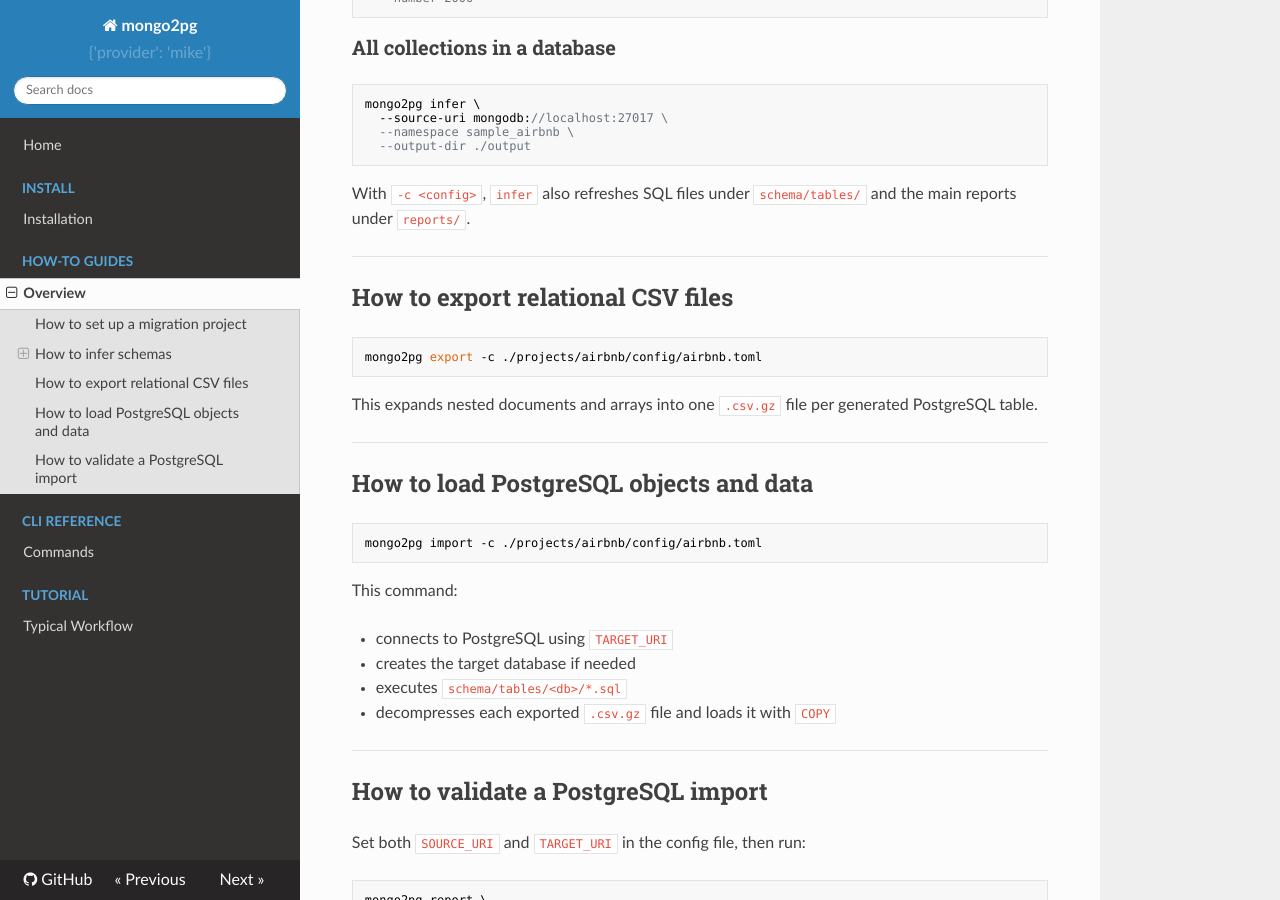
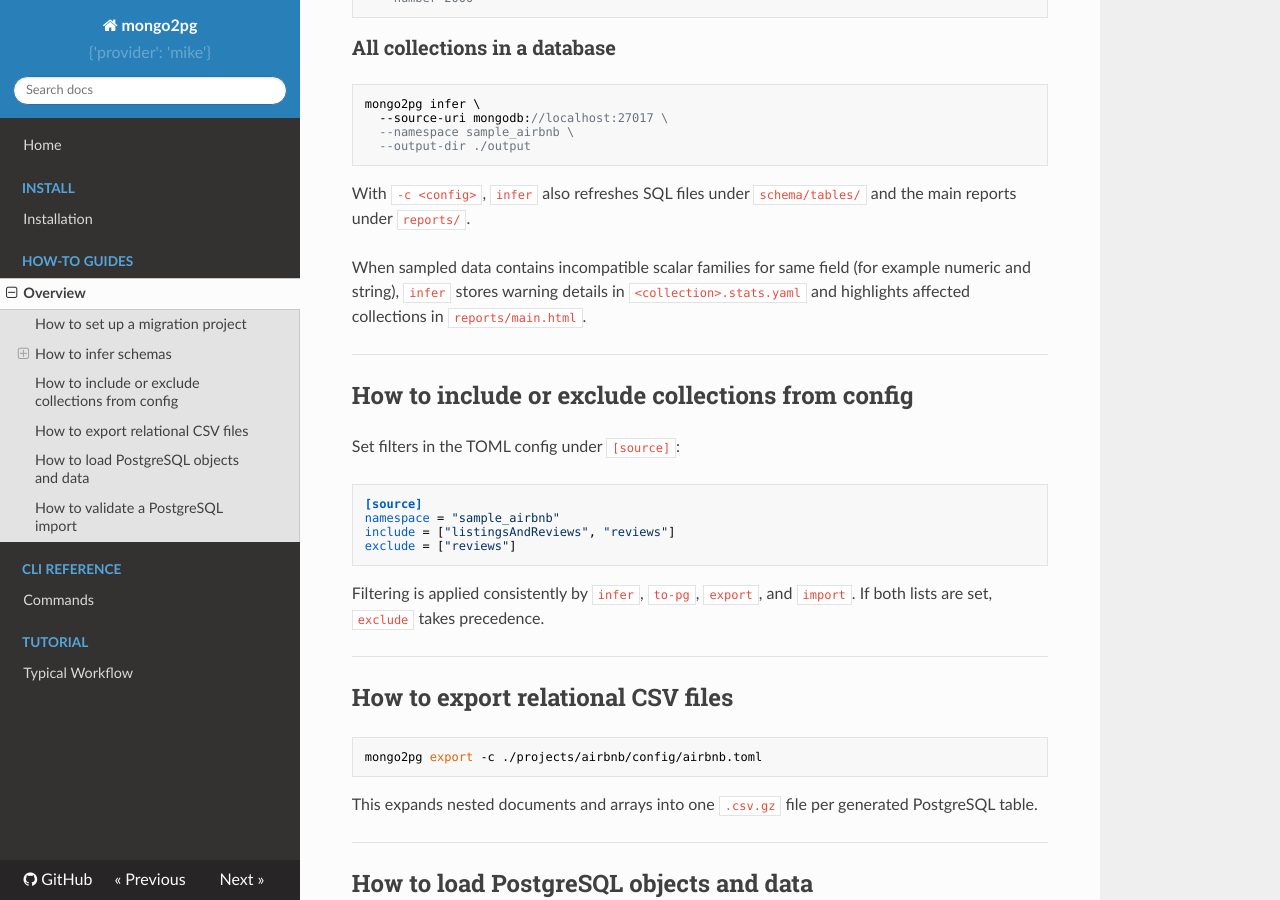
Before and after one commit to pmpetit/mongo2pg, an MkDocs documentation site: the page built from docs/how-to/README.md, in a window 1280 px wide and 900 px high, scrolled down 963 px. Built offline with MkDocs 1.6.1, drawn with Linux system fonts in a browser that asks for light colours; nearby versions of some CDN libraries.

Commit message:
docs : update change log & docs/

````diff
--- a/Cargo.toml
+++ b/Cargo.toml
@@ -1,6 +1,6 @@
 [package]
 name = "mongo2pg"
-version = "0.5.2"
+version = "0.5.3"
 edition = "2021"
 description = "Schema inference and conversion tool: MongoDB → JSON Schema variants"
 license = "Apache-2.0"
--- a/docs/how-to/README.md
+++ b/docs/how-to/README.md
@@ -60,6 +60,27 @@ mongo2pg infer \
 With `-c <config>`, `infer` also refreshes SQL files under `schema/tables/`
 and the main reports under `reports/`.
 
+When sampled data contains incompatible scalar families for same field (for
+example numeric and string), `infer` stores warning details in
+`<collection>.stats.yaml` and highlights affected collections in
+`reports/main.html`.
+
+---
+
+## How to include or exclude collections from config
+
+Set filters in the TOML config under `[source]`:
+
+```toml
+[source]
+namespace = "sample_airbnb"
+include = ["listingsAndReviews", "reviews"]
+exclude = ["reviews"]
+```
+
+Filtering is applied consistently by `infer`, `to-pg`, `export`, and `import`.
+If both lists are set, `exclude` takes precedence.
+
 ---
 
 ## How to export relational CSV files
````
Also changed, not shown: CHANGELOG.md (+6 -1 lines), docs/index.md (+3 -2 lines), docs/install.md (+2 -2 lines), docs/reference/README.md (+11 -0 lines), docs/tutorial/README.md (+7 -1 lines), 1 other file.
